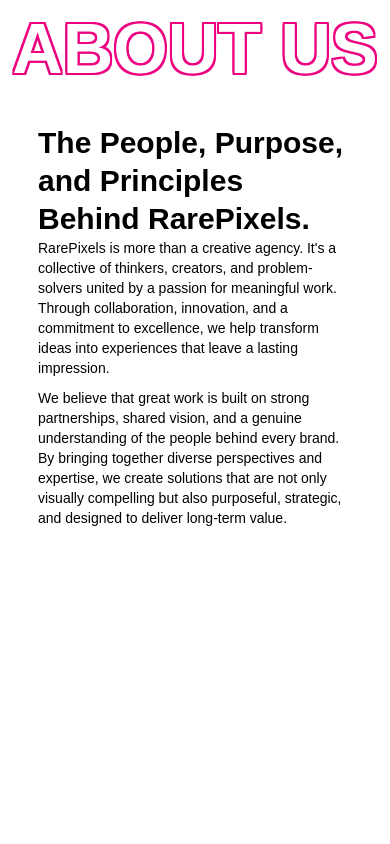
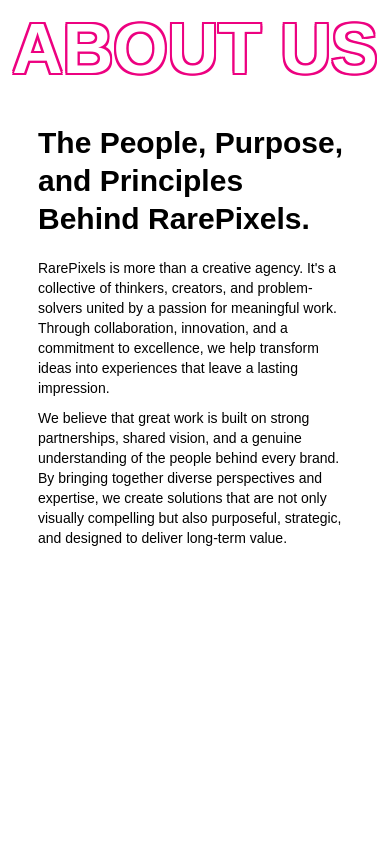
Before and after one commit to therareaniket/new-rarepixels-design, a Next.js app: page /About in a window 390 px wide. Shown: the part 840-1684 px from the top of the page. Built offline with nearby package versions, Linux system fonts and the light colour scheme; grey boxes are pictures that could not be loaded; a web font is replaced by a local one.

Commit message:
fix 🐛: About-us Hero Section Add Gap between Title & Subtitle

```diff
--- a/src/components/Aboutpage/AboutHeroSectionDesktop/aboutHeroSectionDesktop.css
+++ b/src/components/Aboutpage/AboutHeroSectionDesktop/aboutHeroSectionDesktop.css
@@ -183,7 +183,7 @@
 @media (max-width: 767px) {
     .abt-hero-play-btn { width: 60px; height: 60px; }
     .about-hero-section-title p { gap: 10px; }
-    .about-hero-section-title { gap: 0; }
+    .about-hero-section-title { gap: 20px; }
     .about-hero-txt { font-size: 120px; line-height: 120px; }
 }
 
```
